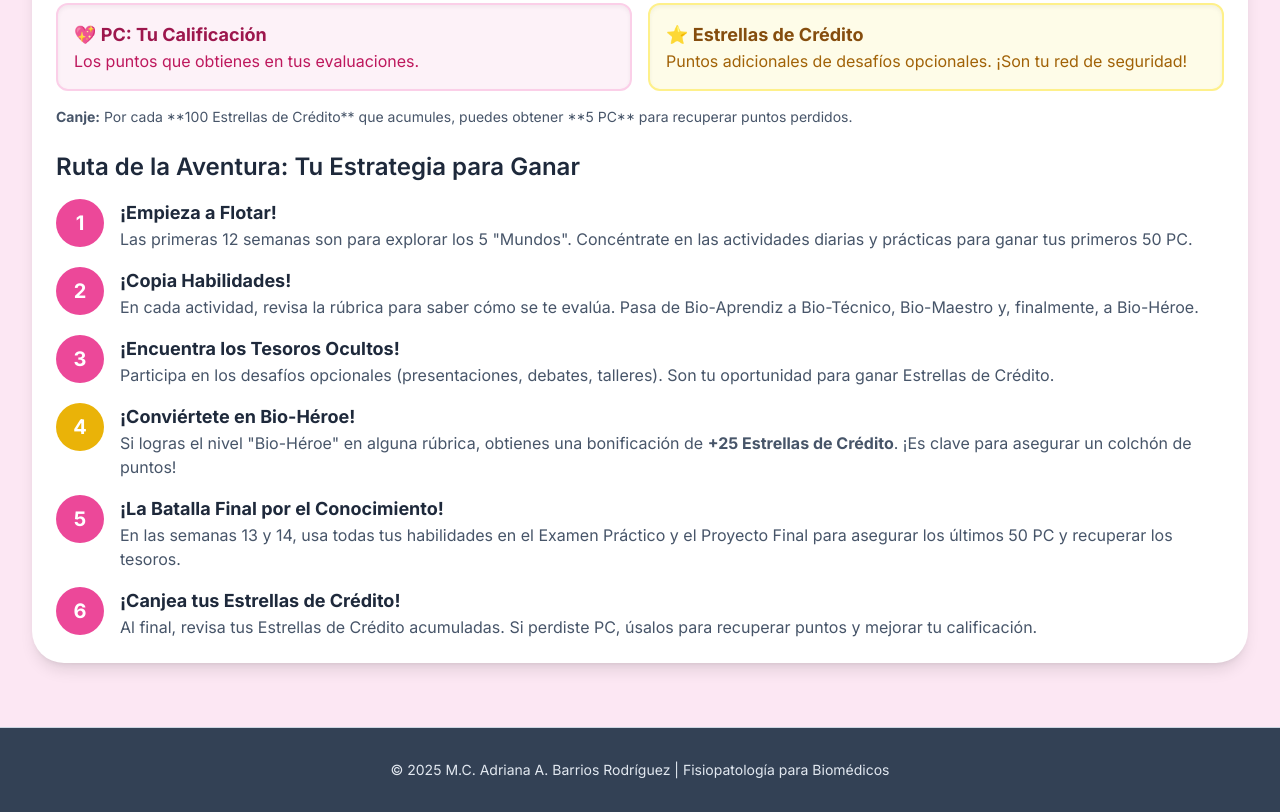
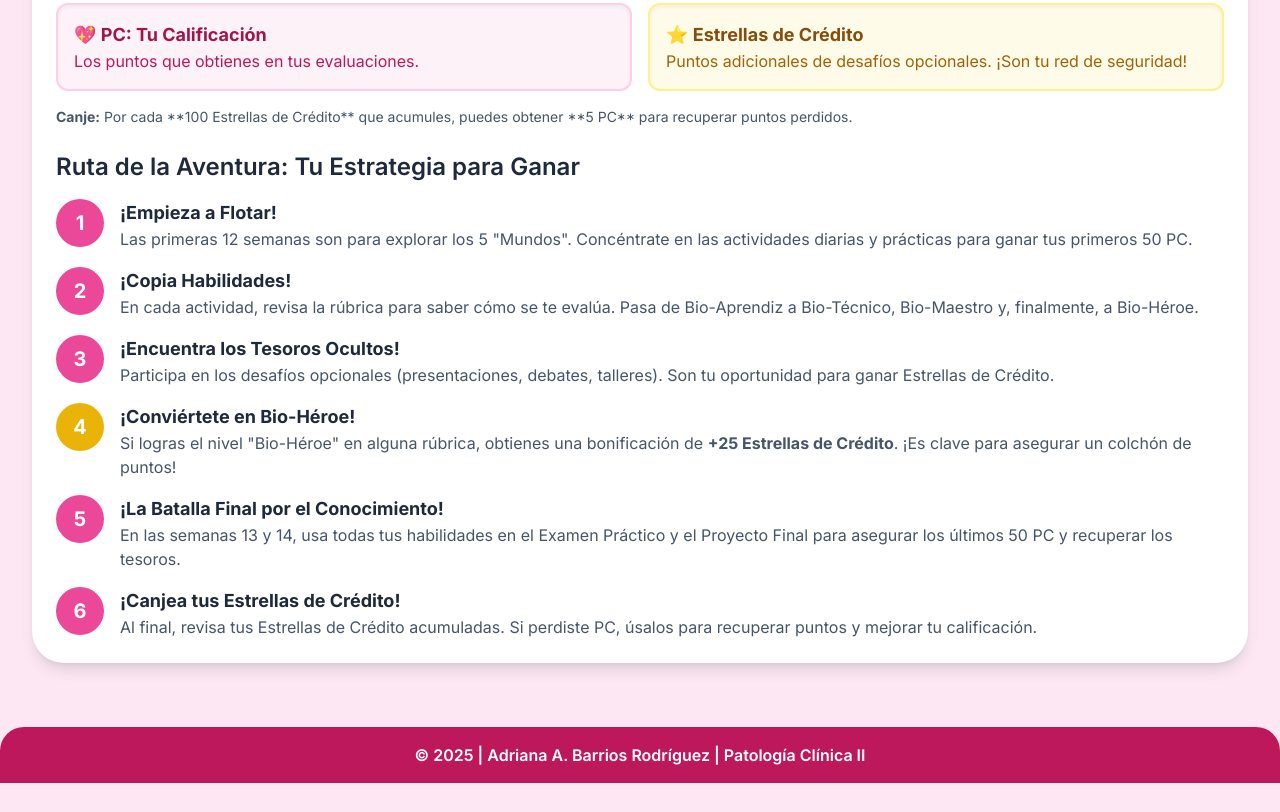
Before and after one commit to abarrios-crypto/DreamLAB_Fisiopatolog-aGamificada, a plain HTML site: page index.html in a window 1280 px wide. Shown: the part 571-1383 px from the top of the page. After the commit the page ends 1354 px from the top, so only its background shows below. Drawn offline with nearby package versions, Linux system fonts and the light colour scheme.

Commit message:
Update index.html

```diff
--- a/index.html
+++ b/index.html
@@ -967,7 +967,10 @@
             </section>
         </main>
     </div>
-
+<!-- Footer -->
+    <footer class="bg-pink-700 text-white text-center p-4 mt-8 rounded-t-3xl shadow-lg">
+        <p class="font-semibold">&copy; 2025 | Adriana A. Barrios Rodríguez | Patología Clínica II</p>
+    </footer>
     <script>
         // Array de datos para los saberes del acordeón
         const saberesData = [
@@ -1165,9 +1168,5 @@
             switchTab('inicio');
         };
     </script>
-<footer class="text-center py-8 bg-slate-700 text-slate-200 text-sm mt-8 border-t border-slate-300">
-    <p>© 2025 M.C. Adriana A. Barrios Rodríguez | Fisiopatología para Biomédicos </p>
-</footer>
-</footer>
 </body>
 </html>
```
